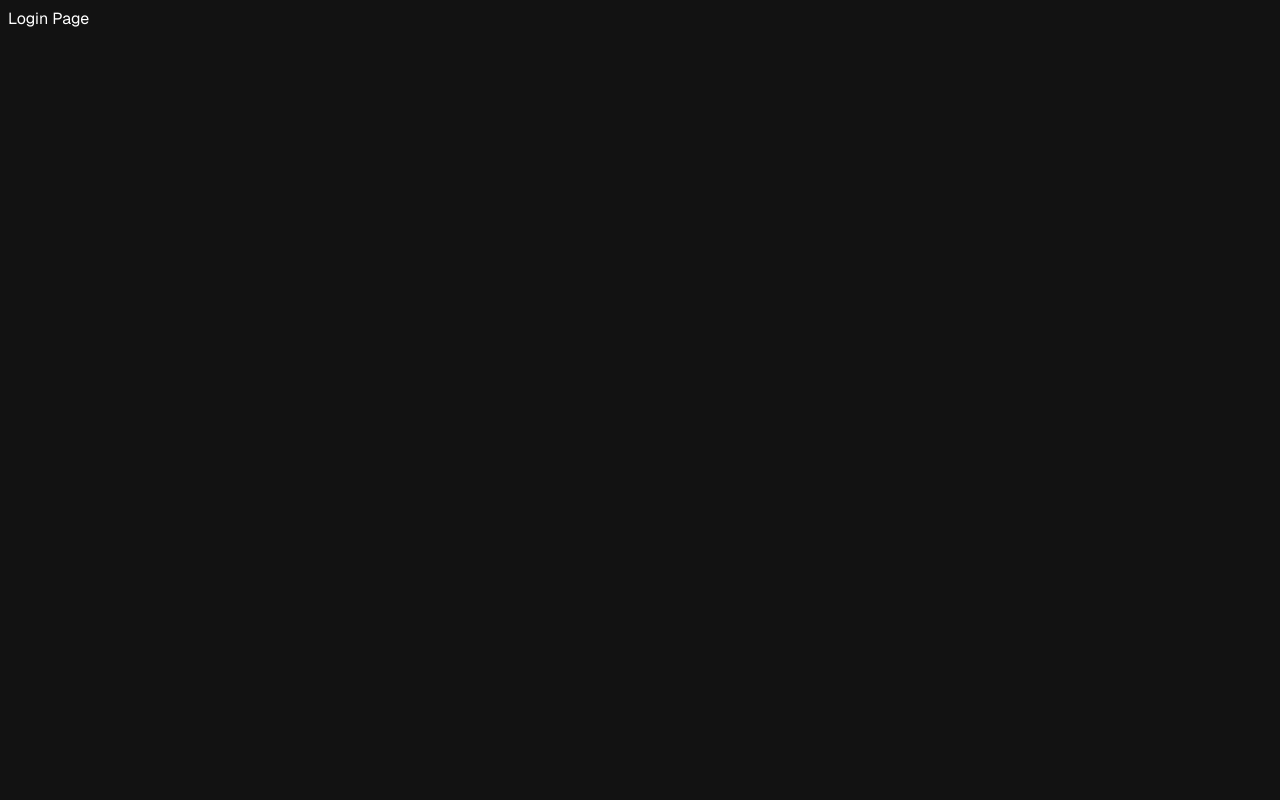
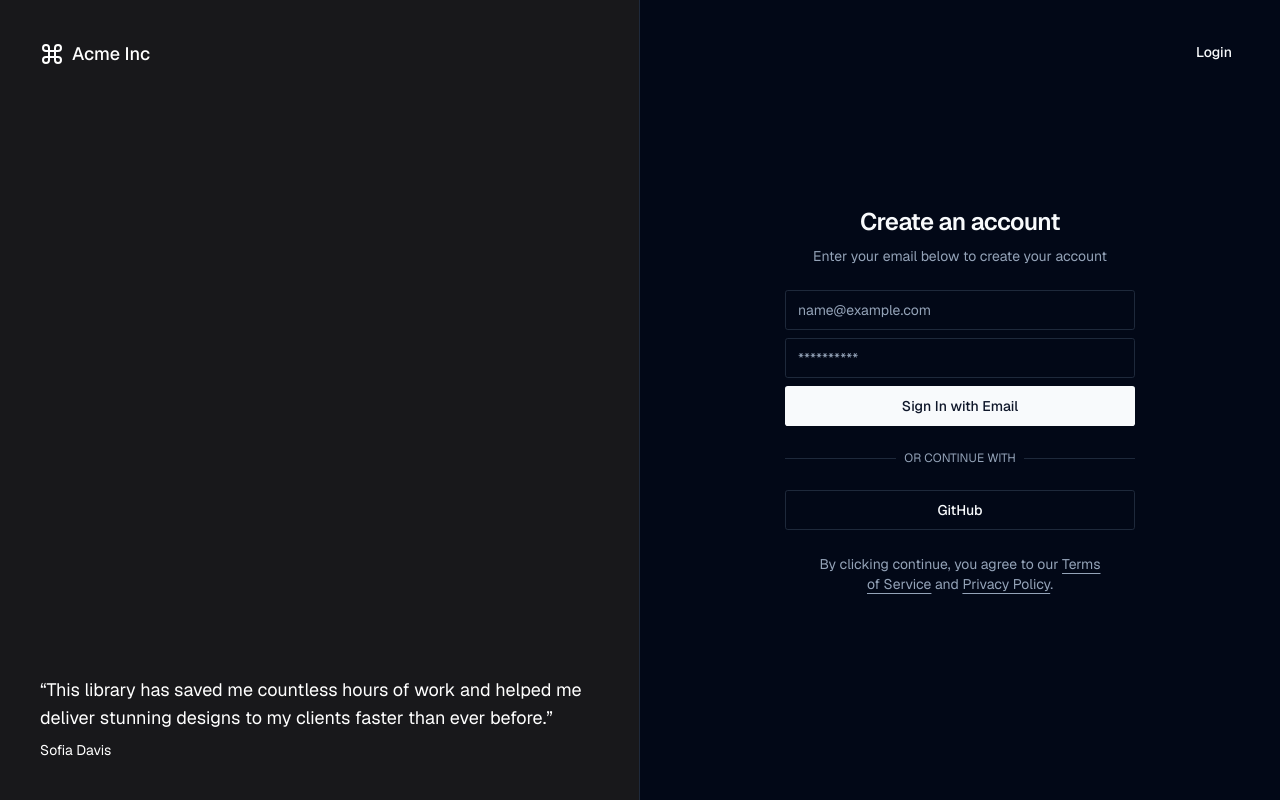
Before and after one commit to kiannaquines/crowd-monitoring-app, a Next.js app: page /auth in a window 1280 px wide. Built offline with nearby package versions, Linux system fonts and the light colour scheme.

Commit message:
add auth pages
Signed-off-by: kiannaquines <kjgnaquines@gmail.com>

```diff
--- /dev/null
+++ b/app/(auth)/auth.css
@@ -0,0 +1,66 @@
+@tailwind base;
+@tailwind components;
+@tailwind utilities;
+
+
+
+
+@layer base {
+  :root {
+    --background: 0 0% 100%;
+    --foreground: 222.2 84% 4.9%;
+    --card: 0 0% 100%;
+    --card-foreground: 222.2 84% 4.9%;
+    --popover: 0 0% 100%;
+    --popover-foreground: 222.2 84% 4.9%;
+    --primary: 222.2 47.4% 11.2%;
+    --primary-foreground: 210 40% 98%;
+    --secondary: 210 40% 96.1%;
+    --secondary-foreground: 222.2 47.4% 11.2%;
+    --muted: 210 40% 96.1%;
+    --muted-foreground: 215.4 16.3% 46.9%;
+    --accent: 210 40% 96.1%;
+    --accent-foreground: 222.2 47.4% 11.2%;
+    --destructive: 0 84.2% 60.2%;
+    --destructive-foreground: 210 40% 98%;
+    --border: 214.3 31.8% 91.4%;
+    --input: 214.3 31.8% 91.4%;
+    --ring: 222.2 84% 4.9%;
+    --radius: 0.3rem;
+  }
+
+  .dark {
+    --background: 222.2 84% 4.9%;
+    --foreground: 210 40% 98%;
+    --card: 222.2 84% 4.9%;
+    --card-foreground: 210 40% 98%;
+    --popover: 222.2 84% 4.9%;
+    --popover-foreground: 210 40% 98%;
+    --primary: 210 40% 98%;
+    --primary-foreground: 222.2 47.4% 11.2%;
+    --secondary: 217.2 32.6% 17.5%;
+    --secondary-foreground: 210 40% 98%;
+    --muted: 217.2 32.6% 17.5%;
+    --muted-foreground: 215 20.2% 65.1%;
+    --accent: 217.2 32.6% 17.5%;
+    --accent-foreground: 210 40% 98%;
+    --destructive: 0 62.8% 30.6%;
+    --destructive-foreground: 210 40% 98%;
+    --border: 217.2 32.6% 17.5%;
+    --input: 217.2 32.6% 17.5%;
+    --ring: 212.7 26.8% 83.9;
+  }
+}
+
+
+
+
+
+@layer base {
+  * {
+    @apply border-border;
+  }
+  body {
+    @apply bg-background text-foreground;
+  }
+}
--- /dev/null
+++ b/app/(auth)/auth/component/user-auth.tsx
@@ -0,0 +1,84 @@
+"use client"
+
+import * as React from "react"
+
+import { cn } from "@/lib/utils"
+import { Button } from "@/components/ui/button"
+import { Input } from "@/components/ui/input"
+import { Label } from "@/components/ui/label"
+
+interface UserAuthFormProps extends React.HTMLAttributes<HTMLDivElement> {}
+
+export function UserAuthForm({ className, ...props }: UserAuthFormProps) {
+  const [isLoading, setIsLoading] = React.useState<boolean>(false)
+
+  async function onSubmit(event: React.SyntheticEvent) {
+    event.preventDefault()
+    setIsLoading(true)
+
+    setTimeout(() => {
+      setIsLoading(false)
+    }, 3000)
+  }
+
+  return (
+    <div className={cn("grid gap-6", className)} {...props}>
+      <form onSubmit={onSubmit}>
+        <div className="grid gap-2">
+          <div className="grid gap-1">
+            <Label className="sr-only" htmlFor="email">
+              Email
+            </Label>
+            <Input
+              id="email"
+              placeholder="name@example.com"
+              type="email"
+              autoCapitalize="none"
+              autoComplete="email"
+              autoCorrect="off"
+              disabled={isLoading}
+            />
+          </div>
+          <div className="grid gap-1">
+            <Label className="sr-only" htmlFor="email">
+              Email
+            </Label>
+            <Input
+              id="password"
+              placeholder="**********"
+              type="password"
+              autoCapitalize="none"
+              autoComplete="off"
+              autoCorrect="off"
+              disabled={isLoading}
+            />
+          </div>
+          <Button disabled={isLoading}>
+            {/* {isLoading && (
+              <Icons.spinner className="mr-2 h-4 w-4 animate-spin" />
+            )} */}
+            Sign In with Email
+          </Button>
+        </div>
+      </form>
+      <div className="relative">
+        <div className="absolute inset-0 flex items-center">
+          <span className="w-full border-t" />
+        </div>
+        <div className="relative flex justify-center text-xs uppercase">
+          <span className="bg-background px-2 text-muted-foreground">
+            Or continue with
+          </span>
+        </div>
+      </div>
+      <Button variant="outline" type="button" disabled={isLoading}>
+        {/* {isLoading ? (
+          <Icons.spinner className="mr-2 h-4 w-4 animate-spin" />
+        ) : (
+          <Icons.gitHub className="mr-2 h-4 w-4" />
+        )}{" "} */}
+        GitHub
+      </Button>
+    </div>
+  )
+}
--- a/app/(auth)/auth/page.tsx
+++ b/app/(auth)/auth/page.tsx
@@ -1,9 +1,104 @@
-import React from 'react'
+import { Metadata } from "next"
+import Image from "next/image"
+import Link from "next/link"
 
-const LoginPage = () => {
+import { cn } from "@/lib/utils"
+import { buttonVariants } from "@/components/ui/button";
+import {UserAuthForm} from "./component/user-auth";
+
+export const metadata: Metadata = {
+  title: "Authentication",
+  description: "Authentication forms built using the components.",
+}
+
+export default function AuthenticationPage() {
   return (
-    <div>Login Page</div>
+    <>
+      <div className="md:hidden">
+        <Image
+          src="/examples/authentication-light.png"
+          width={1280}
+          height={843}
+          alt="Authentication"
+          className="block dark:hidden"
+        />
+        <Image
+          src="/examples/authentication-dark.png"
+          width={1280}
+          height={843}
+          alt="Authentication"
+          className="hidden dark:block"
+        />
+      </div>
+      <div className="container relative hidden h-[800px] flex-col items-center justify-center md:grid lg:max-w-none lg:grid-cols-2 lg:px-0">
+        <Link
+          href="/examples/authentication"
+          className={cn(
+            buttonVariants({ variant: "ghost" }),
+            "absolute right-4 top-4 md:right-8 md:top-8"
+          )}
+        >
+          Login
+        </Link>
+        <div className="relative hidden h-full flex-col bg-muted p-10 text-white dark:border-r lg:flex">
+          <div className="absolute inset-0 bg-zinc-900" />
+          <div className="relative z-20 flex items-center text-lg font-medium">
+            <svg
+              xmlns="http://www.w3.org/2000/svg"
+              viewBox="0 0 24 24"
+              fill="none"
+              stroke="currentColor"
+              strokeWidth="2"
+              strokeLinecap="round"
+              strokeLinejoin="round"
+              className="mr-2 h-6 w-6"
+            >
+              <path d="M15 6v12a3 3 0 1 0 3-3H6a3 3 0 1 0 3 3V6a3 3 0 1 0-3 3h12a3 3 0 1 0-3-3" />
+            </svg>
+            Acme Inc
+          </div>
+          <div className="relative z-20 mt-auto">
+            <blockquote className="space-y-2">
+              <p className="text-lg">
+                &ldquo;This library has saved me countless hours of work and
+                helped me deliver stunning designs to my clients faster than
+                ever before.&rdquo;
+              </p>
+              <footer className="text-sm">Sofia Davis</footer>
+            </blockquote>
+          </div>
+        </div>
+        <div className="lg:p-8">
+          <div className="mx-auto flex w-full flex-col justify-center space-y-6 sm:w-[350px]">
+            <div className="flex flex-col space-y-2 text-center">
+              <h1 className="text-2xl font-semibold tracking-tight">
+                Create an account
+              </h1>
+              <p className="text-sm text-muted-foreground">
+                Enter your email below to create your account
+              </p>
+            </div>
+            <UserAuthForm />
+            <p className="px-8 text-center text-sm text-muted-foreground">
+              By clicking continue, you agree to our{" "}
+              <Link
+                href="/terms"
+                className="underline underline-offset-4 hover:text-primary"
+              >
+                Terms of Service
+              </Link>{" "}
+              and{" "}
+              <Link
+                href="/privacy"
+                className="underline underline-offset-4 hover:text-primary"
+              >
+                Privacy Policy
+              </Link>
+              .
+            </p>
+          </div>
+        </div>
+      </div>
+    </>
   )
 }
-
-export default LoginPage
--- a/app/(auth)/layout.tsx
+++ b/app/(auth)/layout.tsx
@@ -1,6 +1,7 @@
 import React from "react";
 import { GeistSans } from "geist/font/sans";
 import { ThemeProvider } from "@/provider/theme-provider";
+import './auth.css';
 
 export default function AuthLayout({ children, }: { children: React.ReactNode }) {
     return (
@@ -11,7 +12,7 @@
                     defaultTheme="dark"
                     enableSystem
                     disableTransitionOnChange>
-                        <main className="w-full h-full overflow-y-auto">
+                        <main className="w-100 flex justify-center content-center">
                             {children}
                         </main>
                 </ThemeProvider>
```
